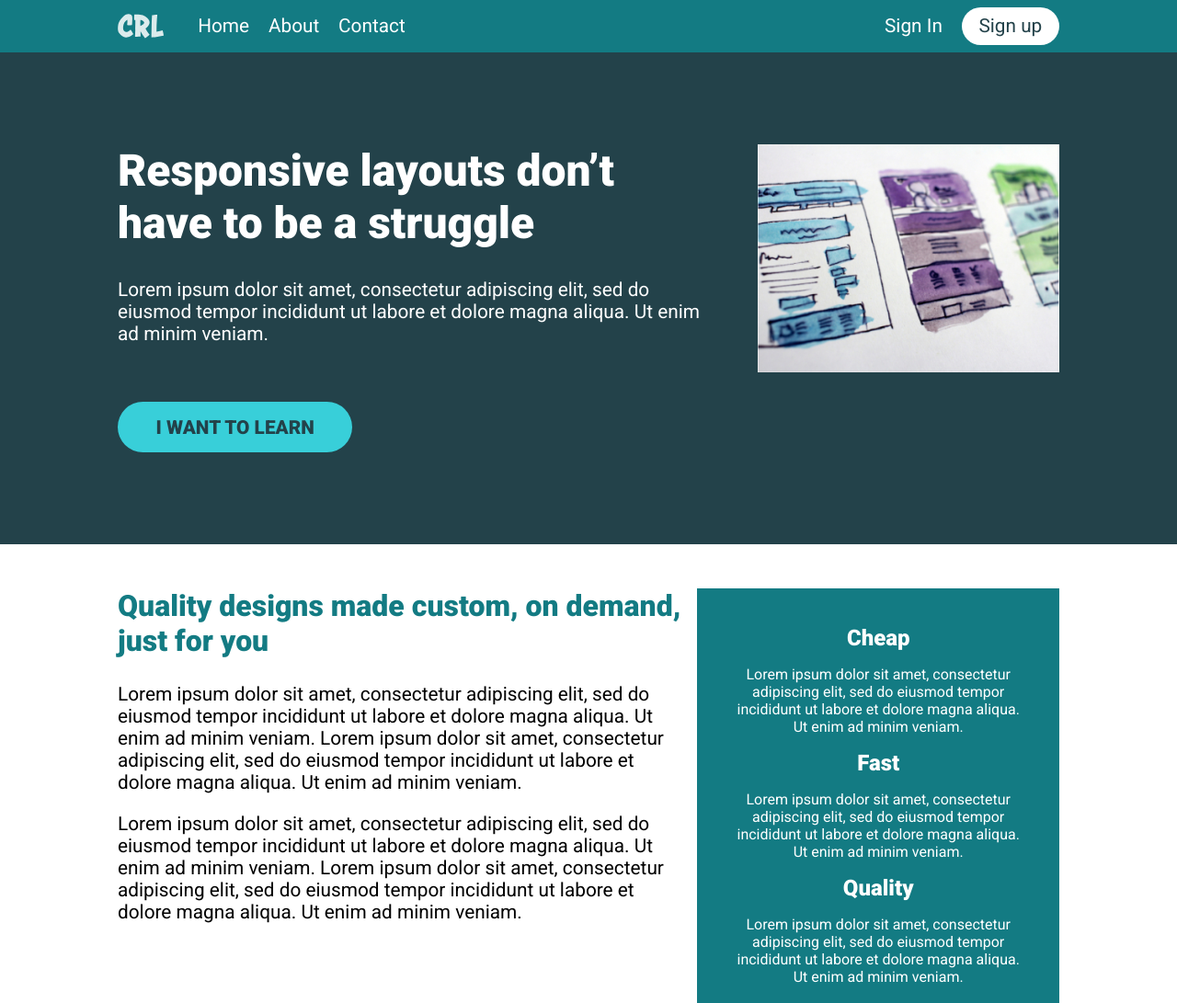
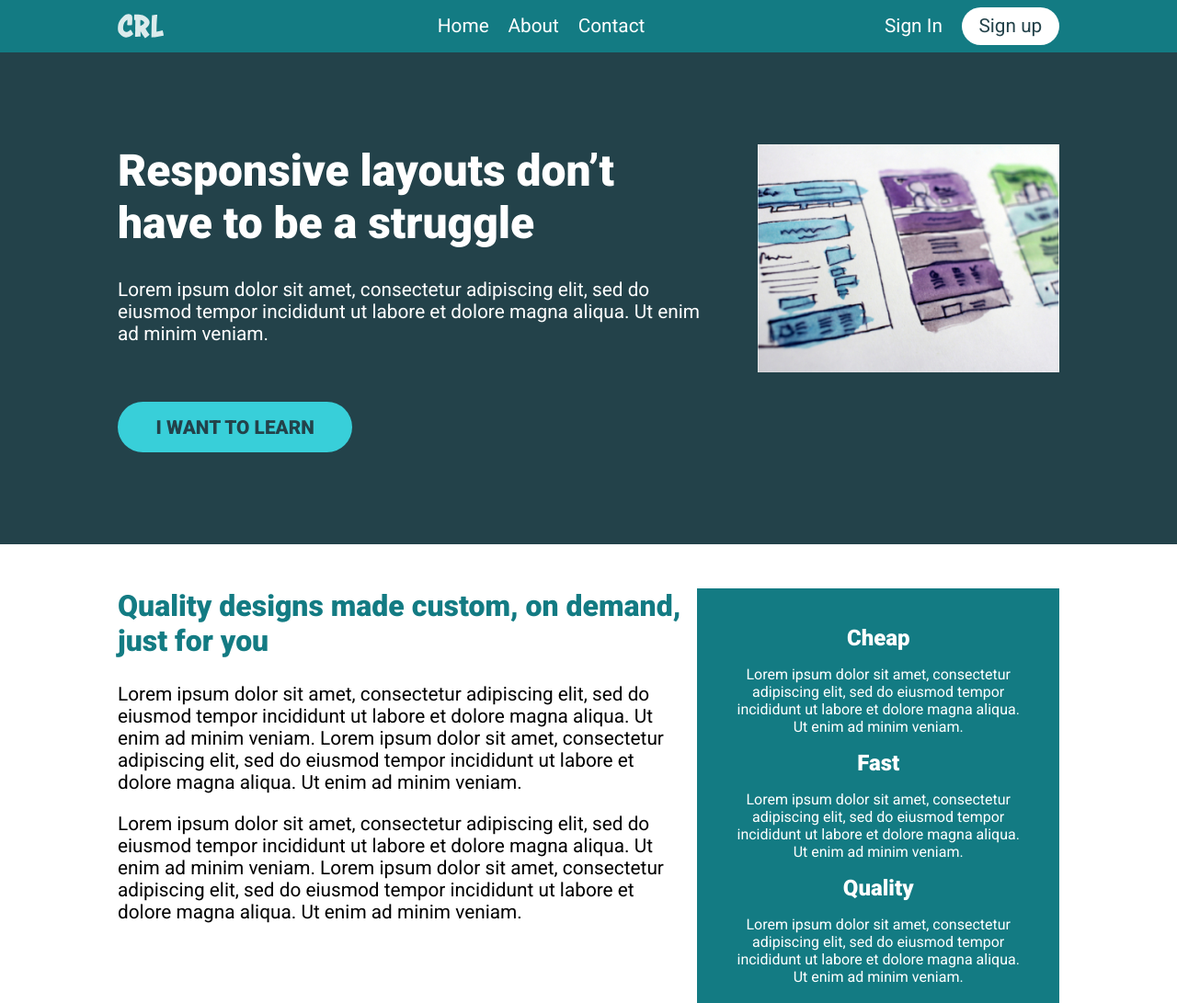
Before and after one commit to LoufaSupreme/kevinPowell_responsiveLayouts, a plain HTML site: page challenge6/index.html in a window 1280 px wide. Shown: the top 1091 px of the page at 92% size. Drawn offline with Linux system fonts and the light colour scheme.

Commit message:
modified nav to center some links

```diff
--- a/challenge6/index.html
+++ b/challenge6/index.html
@@ -14,7 +14,7 @@
                 <img src="img/logo.svg" alt="logo">
             </a>
             <nav class="nav">
-                <ul class="nav__list">
+                <ul class="nav__list nav__list--primary">
                     <li class="nav__item"><a href="#" class="nav__link">Home</a></li>
                     <li class="nav__item"><a href="#" class="nav__link">About</a></li>
                     <li class="nav__item"><a href="#" class="nav__link">Contact</a></li>
--- a/challenge6/style.css
+++ b/challenge6/style.css
@@ -78,9 +78,12 @@ header {
 .nav__list {
     margin: 0;
     display: flex;
-    justify-content: flex-start;
     align-items: center;
     list-style: none;
+}
+
+.nav__list--primary {
+    margin: 0 auto;
 }
 
 .nav__link {
```
